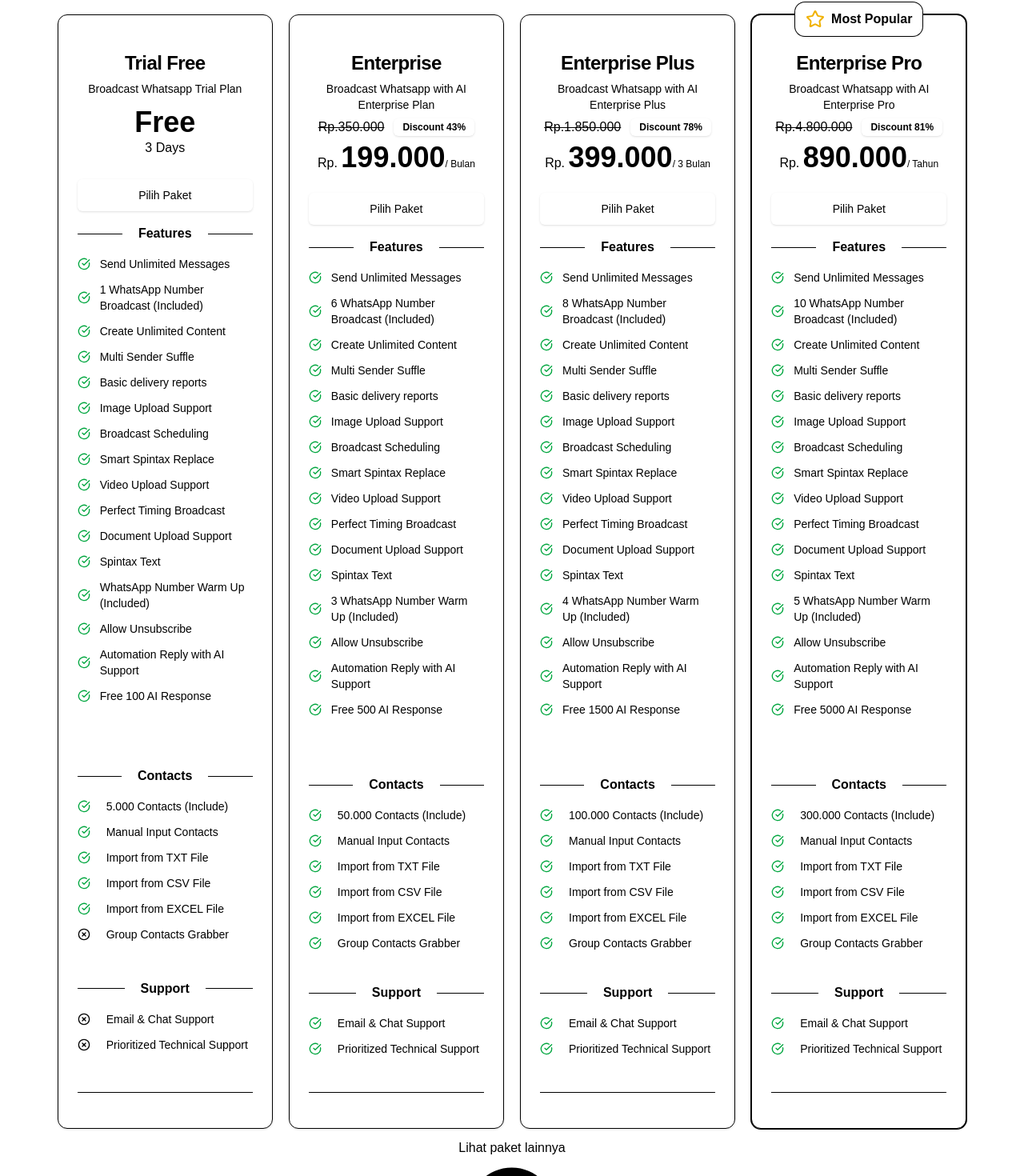
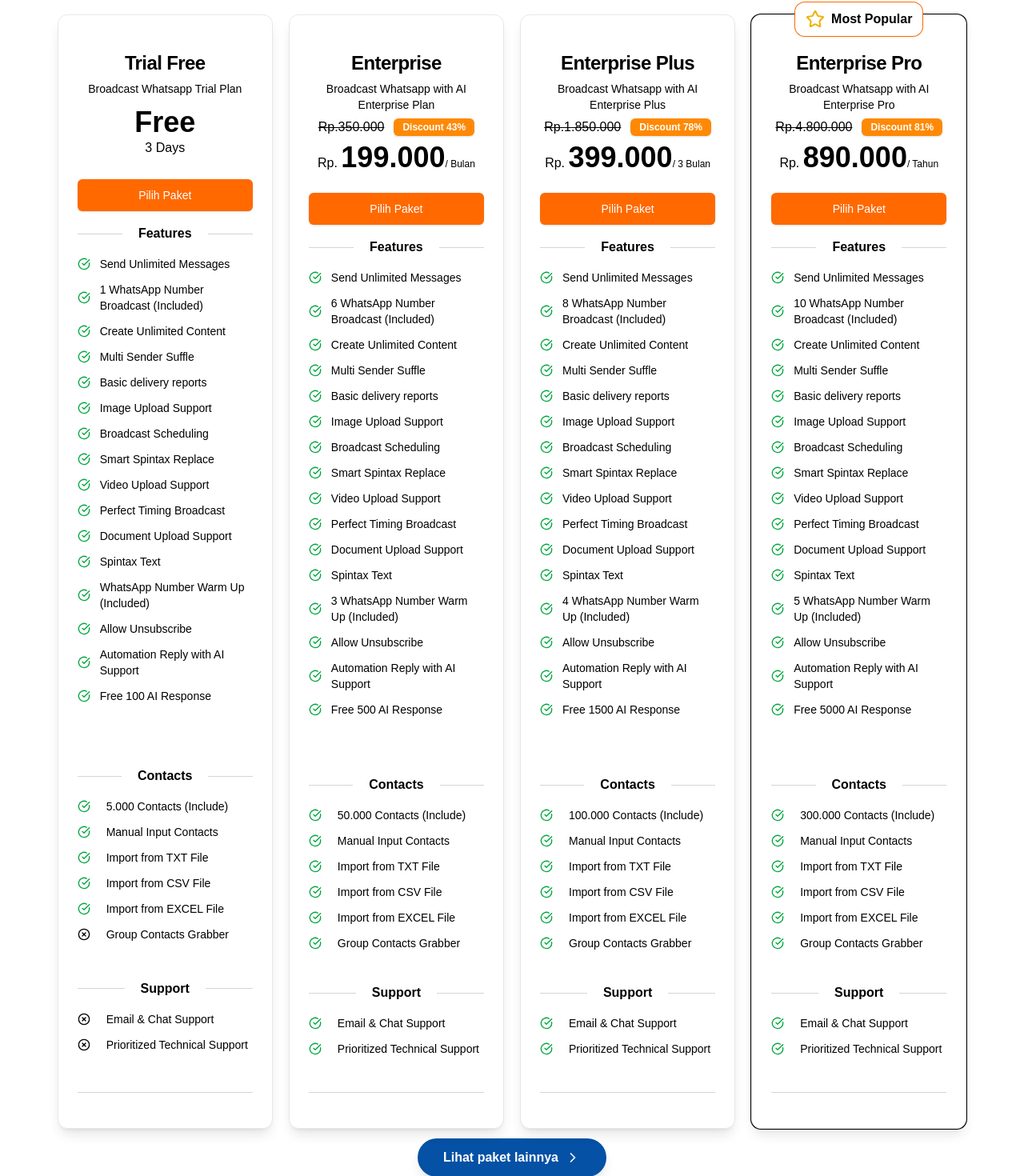
Before and after one commit to M16Yusuf/m16yusuf-challenge-plasgos, a React (Vite) app: page / in a window 1280 px wide. Shown: the part 6637-8107 px from the top of the page at 80% size. Built offline with nearby package versions, Linux system fonts and the light colour scheme.

Commit message:
feat: enhance CrmPricingSection styling and add ChevronRight icon for improved user experience

```diff
--- a/src/components/crm/CrmPricingSection.jsx
+++ b/src/components/crm/CrmPricingSection.jsx
@@ -1,4 +1,4 @@
-import { CircleCheckBig, CircleX, Star } from "lucide-react";
+import { CircleCheckBig, CircleX, Star, ChevronRight } from "lucide-react";
 
 function CrmPricingSection() {
   const pricingPlans = [
@@ -184,7 +184,7 @@
                 {pricingPlans.map((plan, index) => (
                   <div
                     key={index}
-                    className={`text-card-foreground relative flex w-full flex-col justify-between rounded-xl border bg-white shadow ${
+                    className={`text-card-foreground relative flex w-full flex-col justify-between rounded-xl border border-gray-200 bg-white shadow-lg ${
                       plan.isMostPopular ? "ring-primary ring-1" : ""
                     }`}
                   >
@@ -197,7 +197,7 @@
                           right: "0px",
                         }}
                       >
-                        <div className="focus:ring-ring ring-primary -mt-10 inline-flex items-center rounded-xl border border-transparent bg-white px-3 py-2 text-base font-semibold text-black shadow ring-1 transition-colors hover:bg-white focus:ring-2 focus:ring-offset-2 focus:outline-none">
+                        <div className="focus:ring-ring -mt-10 inline-flex items-center rounded-xl border border-transparent bg-white px-3 py-2 text-base font-semibold text-black shadow ring-1 ring-orange-500 transition-colors hover:bg-white focus:ring-2 focus:ring-offset-2 focus:outline-none">
                           <Star className="mr-2 text-yellow-500" />
                           Most Popular
                         </div>
@@ -226,7 +226,7 @@
                               </p>
                             )}
                             {plan.discount && (
-                              <div className="focus:ring-ring text-primary-foreground hover:bg-primary/80 bg-primary/80 inline-flex items-center rounded-md border border-transparent px-2.5 py-0.5 text-xs font-semibold shadow transition-colors focus:ring-2 focus:ring-offset-2 focus:outline-none">
+                              <div className="focus:ring-ring inline-flex items-center rounded-md border border-transparent bg-orange-400 px-2.5 py-0.5 text-xs font-semibold text-white shadow transition-colors hover:bg-orange-500 focus:ring-2 focus:ring-offset-2 focus:outline-none">
                                 {plan.discount}
                               </div>
                             )}
@@ -258,15 +258,15 @@
 
                         {/* CTA Button */}
                         <div className="mb-3 p-6 pt-0">
-                          <button className="focus-visible:ring-ring bg-primary text-primary-foreground hover:bg-primary/90 inline-flex h-10 w-full items-center justify-center gap-2 rounded-md px-8 text-sm font-medium whitespace-nowrap shadow transition-colors focus-visible:ring-1 focus-visible:outline-none disabled:pointer-events-none disabled:opacity-50 [&_svg]:pointer-events-none [&_svg]:size-4 [&_svg]:shrink-0">
+                          <button className="focus-visible:ring-ring hover:bg-primary/90 inline-flex h-10 w-full items-center justify-center gap-2 rounded-md bg-orange-500 px-8 text-sm font-medium whitespace-nowrap text-white shadow transition-colors focus-visible:ring-1 focus-visible:outline-none disabled:pointer-events-none disabled:opacity-50 [&_svg]:pointer-events-none [&_svg]:size-4 [&_svg]:shrink-0">
                             Pilih Paket
                           </button>
 
                           {/* Features Section */}
                           <div className="my-4 flex items-center justify-center gap-x-5">
-                            <hr className="w-full text-black" />
+                            <hr className="w-full text-gray-300" />
                             <p className="font-semibold">Features</p>
-                            <hr className="w-full text-black" />
+                            <hr className="w-full text-gray-300" />
                           </div>
 
                           <div className="flex flex-col gap-y-3">
@@ -292,9 +292,9 @@
                     <div>
                       <div className="p-6 pt-0">
                         <div className="my-4 flex items-center justify-center gap-x-5">
-                          <hr className="w-full text-black" />
+                          <hr className="w-full text-gray-300" />
                           <p className="font-semibold">Contacts</p>
-                          <hr className="w-full text-black" />
+                          <hr className="w-full text-gray-300" />
                         </div>
                         <div className="flex flex-col gap-y-3">
                           {plan.contacts.map((contact, idx) => (
@@ -325,9 +325,9 @@
                     <div>
                       <div className="p-6 pt-0">
                         <div className="my-4 flex items-center justify-center gap-x-5">
-                          <hr className="w-full text-black" />
+                          <hr className="w-full text-gray-300" />
                           <p className="font-semibold">Support</p>
-                          <hr className="w-full text-black" />
+                          <hr className="w-full text-gray-300" />
                         </div>
                         <div className="flex flex-col gap-y-3">
                           {plan.support.map((sup, idx) => (
@@ -357,7 +357,7 @@
                     {/* Bottom Divider */}
                     <div className="flex items-center p-6 pt-0">
                       <div className="w-full">
-                        <hr className="my-5 w-full" />
+                        <hr className="my-5 w-full text-gray-300" />
                       </div>
                     </div>
                   </div>
@@ -365,16 +365,11 @@
               </div>
 
               {/* View More Button */}
+
               <div className="mt-3 flex items-center justify-center">
-                <button className="buttonshine">
+                <button className="inline-flex transform items-center justify-center gap-2 rounded-full bg-[#0451a5] px-8 py-3 font-semibold text-white shadow-lg transition-all duration-200 hover:scale-105 hover:bg-blue-700 hover:shadow-xl">
                   Lihat paket lainnya
-                  <svg className="icon" viewBox="0 0 24 24" fill="currentColor">
-                    <path
-                      fillRule="evenodd"
-                      d="M12 2.25c-5.385 0-9.75 4.365-9.75 9.75s4.365 9.75 9.75 9.75 9.75-4.365 9.75-9.75S17.385 2.25 12 2.25zm4.28 10.28a.75.75 0 000-1.06l-3-3a.75.75 0 10-1.06 1.06l1.72 1.72H8.25a.75.75 0 000 1.5h5.69l-1.72 1.72a.75.75 0 101.06 1.06l3-3z"
-                      clipRule="evenodd"
-                    ></path>
-                  </svg>
+                  <ChevronRight size={20} />
                 </button>
               </div>
             </div>
```
